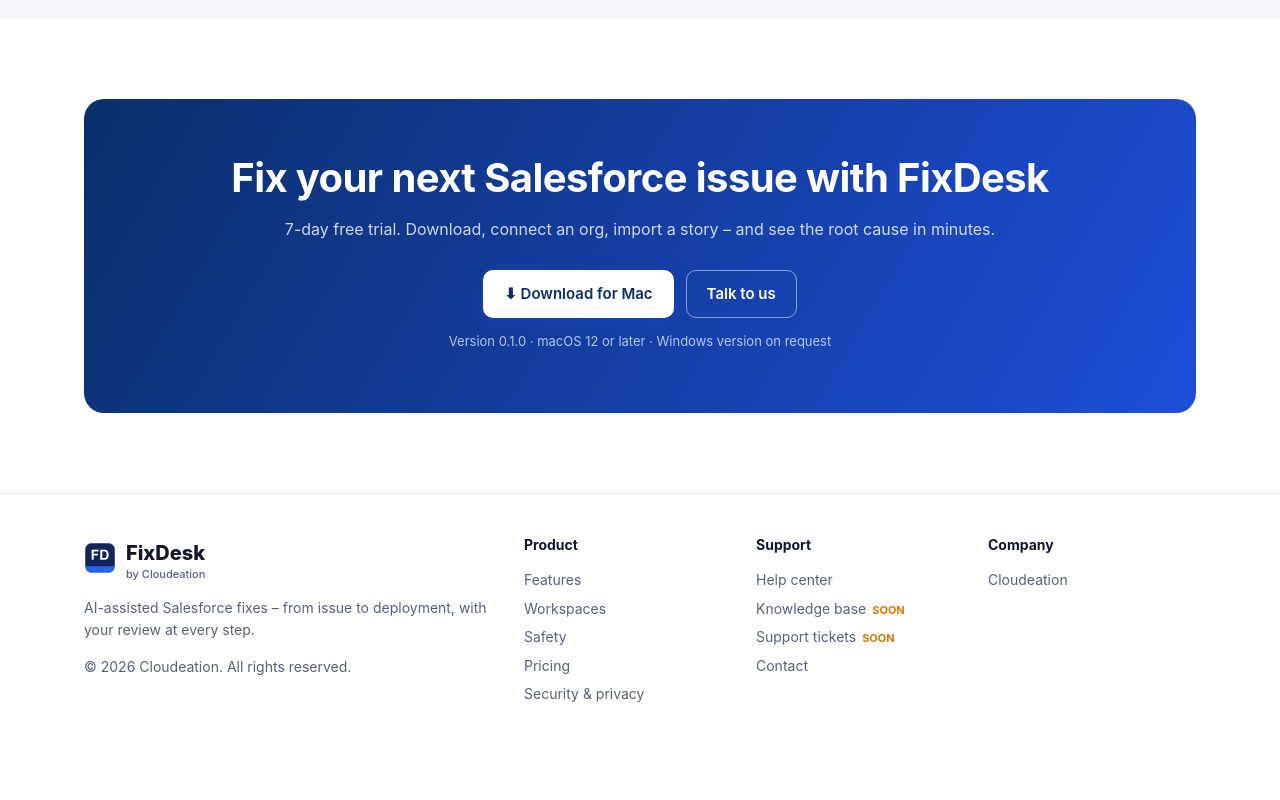
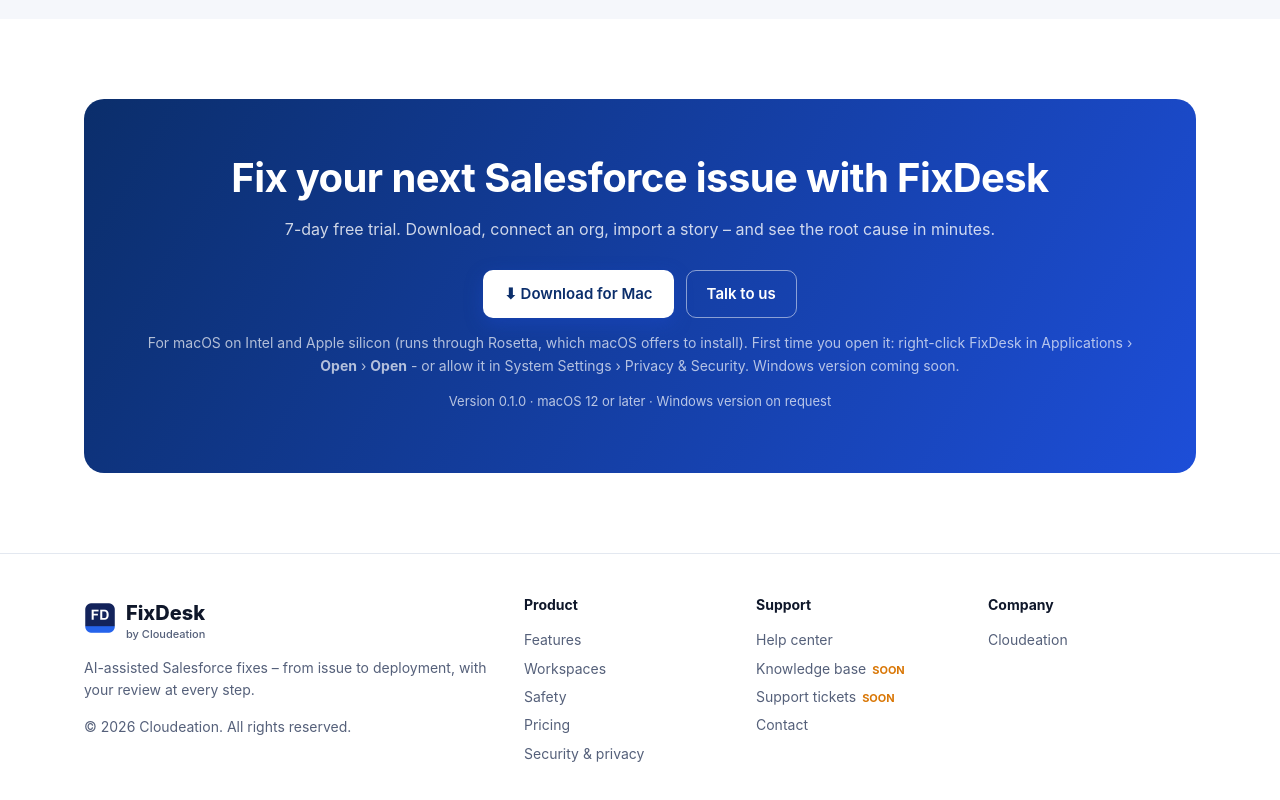
Before and after one commit to konareddy/fixdesk-site, a plain HTML site: page index.html in a window 1280 px wide. Shown: the part 5307-6107 px from the top of the page. Before the commit the page ends 6055 px from the top, so only its background shows below. Drawn offline with Linux system fonts and the light colour scheme.

Commit message:
Download for Mac: link the latest published build, with first-open steps

```diff
--- a/index.html
+++ b/index.html
@@ -152,8 +152,11 @@
     <h2>Fix your next Salesforce issue with FixDesk</h2>
     <p>7-day free trial. Download, connect an org, import a story – and see the root cause in minutes.</p>
     <div class="cta" style="justify-content:center">
-      <a class="btn primary" style="background:#fff;color:#0b2e6b" href="downloads/FixDesk-0.1.0.dmg">⬇ Download for Mac</a>
+      <a class="btn primary" style="background:#fff;color:#0b2e6b" href="https://github.com/konareddy/fixdesk-site/releases/latest/download/FixDesk-mac.dmg">⬇ Download for Mac</a>
       <a class="btn ghost" href="support.html#contact">Talk to us</a></div>
+    <p class="dl-note" style="opacity:.85;font-size:14px;margin-top:14px">For macOS on Intel and Apple silicon (runs through Rosetta, which macOS offers to install).
+      First time you open it: right-click FixDesk in Applications › <b>Open</b> › <b>Open</b> - or allow it in System Settings › Privacy &amp; Security.
+      Windows version coming soon.</p>
     <p class="fine" style="color:rgba(255,255,255,.7)">Version 0.1.0 · macOS 12 or later · Windows version on request</p>
   </div>
 </div></section>
```
